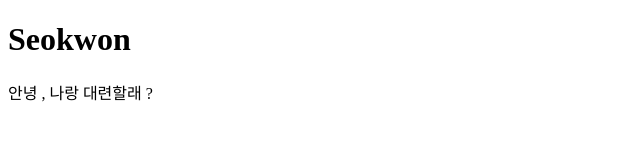
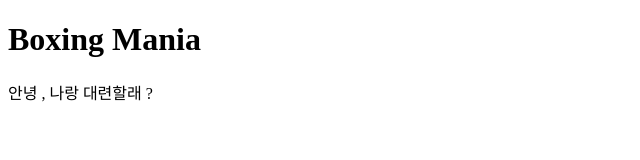
Before and after one commit to seokwon2/tseokwon, a plain HTML site: page index.html in a window 1280 px wide. Shown: the whole page, without its empty margins (0-640 px from the left). Drawn offline with Linux system fonts and the light colour scheme.

Commit message:
메인 페이지 생성

```diff
--- a/index.html
+++ b/index.html
@@ -7,7 +7,7 @@
     <title>Document</title>
 </head>
 <body>
-    <h1>Seokwon</h1>
+    <h1>Boxing Mania</h1>
     <div>안녕 , 나랑 대련할래 ?</div>
 </body>
 </html>
```
